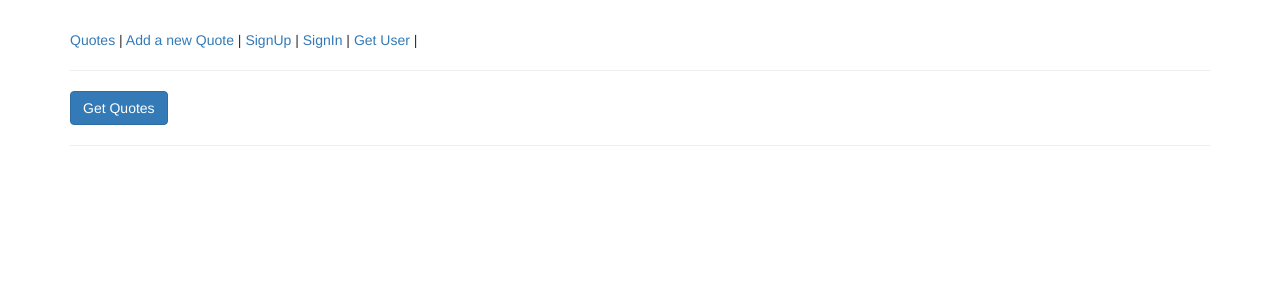
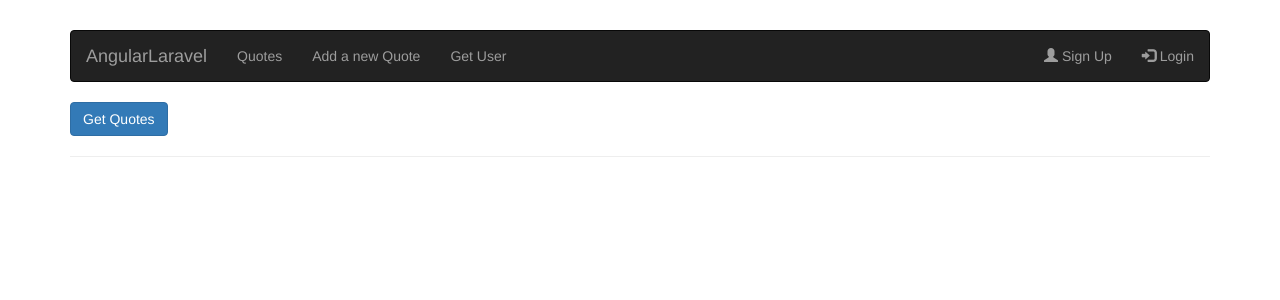
Before and after one commit to Derevyanko/laraangu, an Angular app in the folder angulara-front-end/: page / in a window 1280 px wide. Shown: the top 300 px of the page. Built offline with nearby package versions, Linux system fonts and the light colour scheme.

Commit message:
Fix header

```diff
--- a/angulara-front-end/src/app/app.component.html
+++ b/angulara-front-end/src/app/app.component.html
@@ -1,15 +1,21 @@
 <div id="app">
   <div class="container">
-    <div class="row">
-      <div class="col-xs-12">
-        <a href="#" [routerLink]="['/']">Quotes</a> |
-        <a href="#" [routerLink]="['/new-quote']">Add a new Quote</a> |
-        <a href="#" [routerLink]="['/signup']">SignUp</a> |
-        <a href="#" [routerLink]="['/signin']">SignIn</a> |
-        <a href="#" [routerLink]="['/get-user']">Get User</a> |
+    <nav class="navbar navbar-inverse">
+      <div class="container-fluid">
+        <div class="navbar-header">
+          <a class="navbar-brand" href="#">AngularLaravel</a>
+        </div>
+        <ul class="nav navbar-nav">
+          <li><a href="#" [routerLink]="['/']">Quotes</a></li>
+          <li><a href="#" [routerLink]="['/new-quote']">Add a new Quote</a></li>
+          <li><a href="#" [routerLink]="['/get-user']">Get User</a></li>
+        </ul>
+        <ul class="nav navbar-nav navbar-right">
+          <li><a href="#" [routerLink]="['/signup']"><span class="glyphicon glyphicon-user"></span> Sign Up</a></li>
+          <li><a href="#" [routerLink]="['/signin']"><span class="glyphicon glyphicon-log-in"></span> Login</a></li>
+        </ul>
       </div>
-    </div>
-    <hr>
+    </nav>
     <div class="row">
       <div class="col-xs-12">
         <router-outlet></router-outlet>
--- a/angulara-front-end/src/app/auth.service.ts
+++ b/angulara-front-end/src/app/auth.service.ts
@@ -22,9 +22,11 @@ export class AuthService {
 			.map(
 				(response: Response) => {
 					const token = response.json().token;
+					const user = response.json().user;
 					const base64Url = token.split(".")[1];
 					const base64 = base64Url.replace("-", "+").replace("_", "/");
 					return {
+						user: user,
 						token: token,
 						decoded: JSON.parse(window.atob(base64))
 					};
@@ -33,6 +35,7 @@ export class AuthService {
 			.do(
 				tokenData => {
 					localStorage.setItem("token", tokenData.token);
+					localStorage.setItem("user", JSON.stringify(tokenData.user));
 				}
 			);
 	}
```
